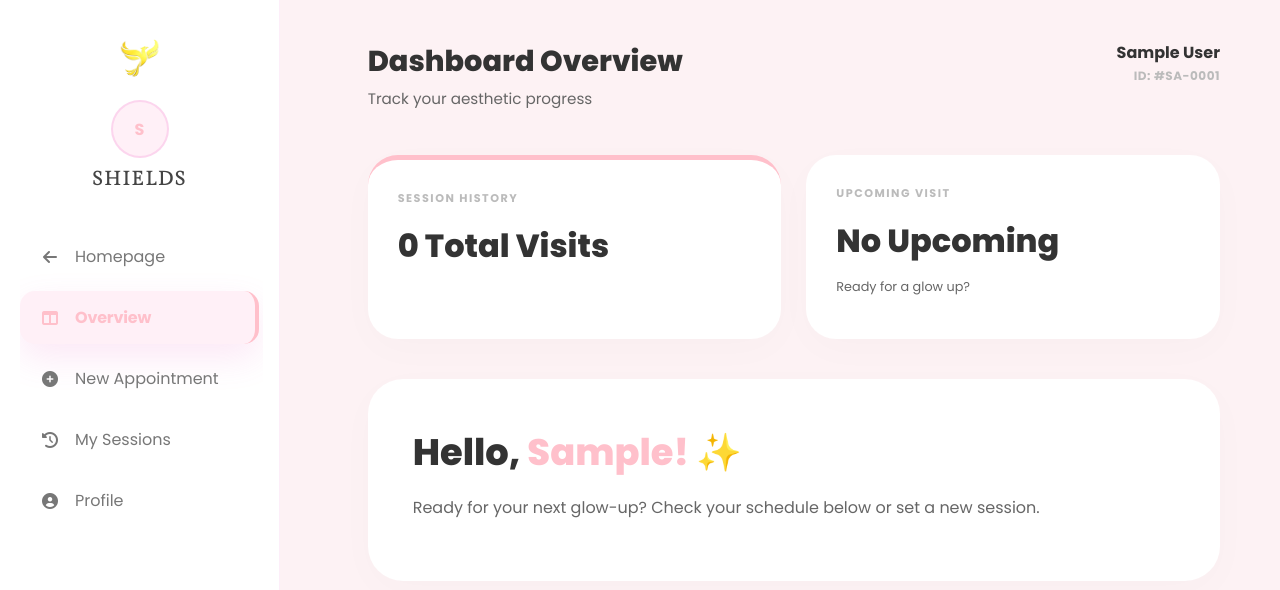
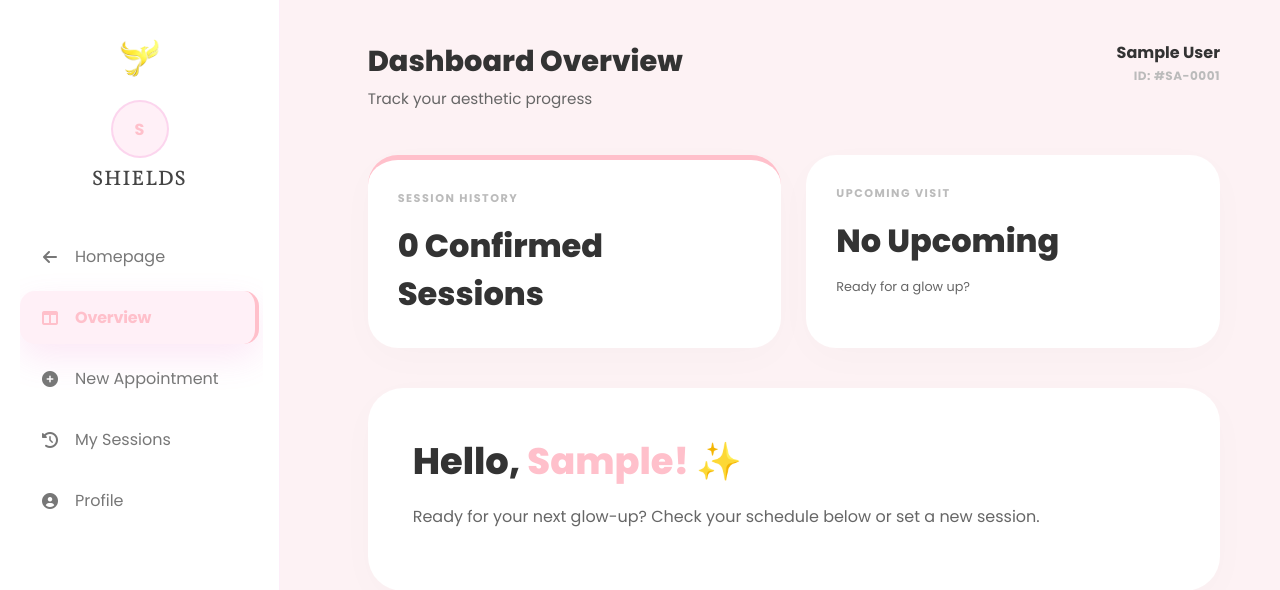
Before and after one commit to ReiGab0716/SA_SystemDatabase, a Django app: page /dashboard/ in a window 1280 px wide. Shown: the top 590 px of the page. Run offline with Django 5.2, Linux system fonts and the light colour scheme; the visitor is signed in with stand-in values (Sample User, id 1); data that the repository does not hold is empty; some libraries are stand-ins or nearby versions.

Commit message:
Fix session modals and counters

```diff
--- a/clinic/templates/clinic/patient_dashboard.html
+++ b/clinic/templates/clinic/patient_dashboard.html
@@ -220,7 +220,7 @@
     <div class="stats-grid">
         <div class="stat-card" style="border-top: 5px solid var(--primary-pink);">
             <small>Session History</small>
-            <h3>{{ total_visits }} Total Visit{{ total_visits|pluralize }}</h3>
+            <h3>{{ total_visits }} Confirmed Session{{ total_visits|pluralize }}</h3>
         </div>
         <div class="stat-card" style="border-top: 5px solid var(--accent-gold);">
             <small>Upcoming Visit</small>
--- a/clinic/templates/clinic/patient_profile.html
+++ b/clinic/templates/clinic/patient_profile.html
@@ -59,7 +59,7 @@
                 <span class="role-tag">{{ profile.role }}</span>
                 <hr>
                 <p class="member-since" style="margin-bottom: 5px;">
-                    <strong>{{ total_visits }}</strong> Total Session{{ total_visits|pluralize }}
+                    <strong>{{ total_visits }}</strong> Confirmed Session{{ total_visits|pluralize }}
                 </p>
                 <p class="member-since">Member since: {{ user.date_joined|date:"M Y" }}</p>
 
--- a/clinic/views.py
+++ b/clinic/views.py
@@ -9,7 +9,7 @@ from django.contrib import messages
 from django.conf import settings
 from django.db import IntegrityError
 from django.db.models import Q, Sum, Count
-from django.http import JsonResponse, HttpResponseForbidden
+from django.http import JsonResponse, HttpResponse, HttpResponseForbidden
 from django.shortcuts import render, redirect, get_object_or_404
 from django.urls import reverse
 from django.utils import timezone
@@ -55,6 +55,14 @@ def count_unique_trns(queryset):
     referenced = queryset.exclude(reference_number__isnull=True).exclude(reference_number="")
     missing_reference = queryset.filter(Q(reference_number__isnull=True) | Q(reference_number=""))
     return referenced.values("reference_number").distinct().count() + missing_reference.values("id").distinct().count()
+
+
+def profile_refresh_response(request):
+    if request.headers.get("HX-Request"):
+        response = HttpResponse(status=204)
+        response["HX-Redirect"] = reverse("patient_profile")
+        return response
+    return redirect("patient_profile")
 
 
 def parse_booking_datetime(appointment_date, appointment_time):
@@ -412,12 +420,14 @@ def patient_profile(request):
                         new_value=user.email,
                     )
                 messages.success(request, "Profile updated successfully!")
+                return profile_refresh_response(request)
         elif 'change_password' in request.POST:
             password_form = PasswordChangeForm(user, request.POST)
             if password_form.is_valid():
                 user = password_form.save()
                 update_session_auth_hash(request, user)
                 messages.success(request, "Password updated successfully!")
+                return profile_refresh_response(request)
 
     context = {
         'base_template': "clinic/base_partial.html" if request.headers.get('HX-Request') else base_template,
@@ -543,6 +553,8 @@ def doctor_manage_sessions(request):
     min_date = today
     max_date = today + timedelta(days=365)
 
+    completed_sessions = Appointment.objects.filter(status="Completed")
+
     return render(request, "clinic/doctor_manage_sessions.html", {
         "sessions": sessions,
         "status": status,
@@ -550,8 +562,8 @@ def doctor_manage_sessions(request):
         "selected_date": selected_date,
         "min_date": min_date.isoformat(),
         "max_date": max_date.isoformat(),
-        "total_sessions": count_unique_trns(sessions),
-        "total_visits": count_unique_trns(sessions)
+        "total_sessions": count_unique_trns(completed_sessions),
+        "total_visits": count_unique_trns(completed_sessions)
     })
 
 @login_required
@@ -785,6 +797,8 @@ def secretary_manage_sessions(request):
     min_date = today
     max_date = today + timedelta(days=365)
 
+    completed_sessions = Appointment.objects.filter(status="Completed")
+
     return render(request, "clinic/secretary_manage_sessions.html", {
         "sessions": sessions,
         "status": status,
@@ -792,8 +806,8 @@ def secretary_manage_sessions(request):
         "selected_date": selected_date,
         "min_date": min_date.isoformat(),
         "max_date": max_date.isoformat(),
-        "total_visits": count_unique_trns(sessions),
-        "total_sessions": count_unique_trns(sessions)
+        "total_visits": count_unique_trns(completed_sessions),
+        "total_sessions": count_unique_trns(completed_sessions)
     })
 
 @login_required
```
Also changed, not shown: SCHEDULE_APPOINTMENT_MOBILE_FIX_CHECKLIST.md (+9 -0 lines), clinic/templates/clinic/doctor_manage_sessions.html (+8 -2 lines), clinic/templates/clinic/patient_sessions.html (+7 -2 lines), clinic/templates/clinic/secretary_manage_sessions.html (+8 -2 lines).
